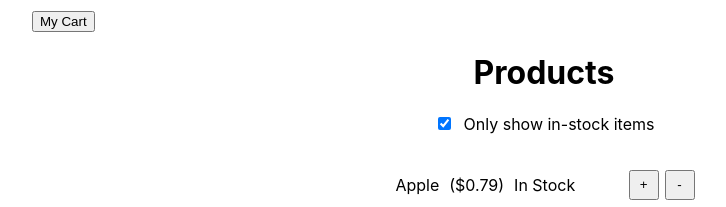
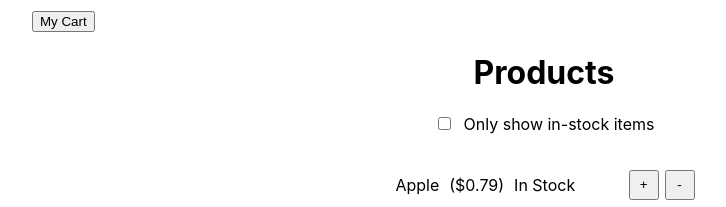
Before and after one commit to kaymay1000/react-shopping-cart-demo, a React (Create React App) app: page / in a window 1280 px wide. Shown: the top 207 px of the page, without its empty margins (96-822 px from the left). Built offline with nearby package versions, Linux system fonts and the light colour scheme.

Commit message:
add useState hook to set initial state of inStockOnly checkbox

```diff
--- a/src/components/FilterableProductTable.jsx
+++ b/src/components/FilterableProductTable.jsx
@@ -1,12 +1,15 @@
-import React from 'react';
+import React, { useState } from 'react';
 import ProductTableHeader from './ProductTableHeader';
 import ProductTable from './ProductTable';
 
 const FilterableProductTable = () => {
+
+  const [inStockOnly, setInStockOnly] = useState(0);
+
   return (
     <div className="filterableProductTableWrapper">
       <ProductTableHeader></ProductTableHeader>
-      <ProductTable></ProductTable>
+      <ProductTable inStockOnly={inStockOnly}></ProductTable>
     </div>
 
   );
--- a/src/components/ProductTableHeader.jsx
+++ b/src/components/ProductTableHeader.jsx
@@ -1,13 +1,16 @@
-import React from 'react';
+import React, { useState } from 'react';
 
 const ProductTableHeader = () => {
   // example of how to pass css to the style attribute in React... css properties must be camelCased and stored in a JS object, then injected into JSX
   let checkboxStyle = {marginLeft: '10px'}
 
+  // const [inStockOnly, setInStockOnly] = useState(0);
+
   return (
     <div className="productTableHeaderWrapper">
       <h1>Products</h1>
-      <input id="inStockOnly" type="checkbox" checked="false"/>
+      <input id="inStockOnly" type="checkbox" defaultChecked={false}/>
+      {/* <input id="inStockOnly" type="checkbox" checked={false} onChange={() => setInStockOnly()}/> */}
       <label htmlFor="inStockOnly" style={checkboxStyle}>Only show in-stock items</label>
     </div>
   )
```
Also changed, not shown: src/components/ProductTable.jsx (+17 -1 lines).
